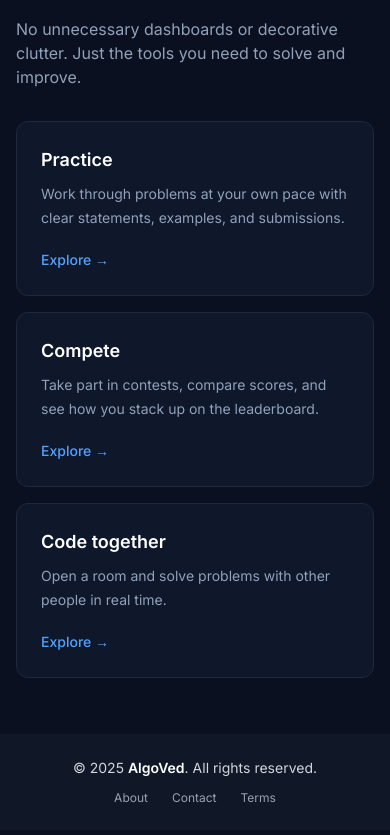
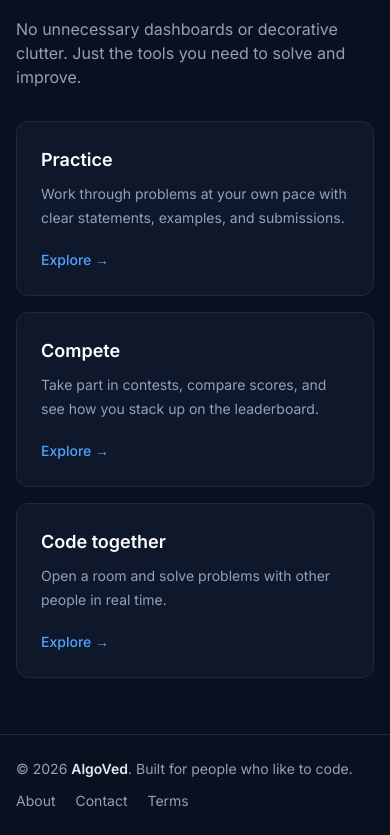
Before and after one commit to nanda2708/AlgoVed, a Next.js app in the folder frontend/: page / in a window 390 px wide. Shown: the part 1243-2078 px from the top of the page. Built offline with nearby package versions, Linux system fonts and the light colour scheme; no server answers.

Commit message:
style: make footer responsive and consistent

```diff
--- a/frontend/src/app/components/Footer.jsx
+++ b/frontend/src/app/components/Footer.jsx
@@ -1,13 +1,15 @@
+import Link from 'next/link';
+
 export default function Footer() {
   return (
-    <footer className="bg-gray-900 text-gray-300 py-6 mt-auto">
-      <div className="max-w-6xl mx-auto px-4 text-center text-sm">
-        <p>&copy; 2025 <span className="font-semibold text-white">AlgoVed</span>. All rights reserved.</p>
-        <div className="flex justify-center gap-6 mt-3 text-gray-400 text-xs">
-          <a href="/about" className="hover:text-white transition">About</a>
-          <a href="/contact" className="hover:text-white transition">Contact</a>
-          <a href="/terms" className="hover:text-white transition">Terms</a>
-        </div>
+    <footer className="mt-auto border-t border-slate-800 bg-[#0b1020] text-slate-400">
+      <div className="mx-auto flex max-w-7xl flex-col gap-3 px-4 py-6 text-sm sm:px-6 md:flex-row md:items-center md:justify-between lg:px-8">
+        <p>© 2026 <span className="font-semibold text-slate-200">AlgoVed</span>. Built for people who like to code.</p>
+        <nav className="flex flex-wrap gap-x-5 gap-y-2" aria-label="Footer navigation">
+          <Link href="/about" className="hover:text-white">About</Link>
+          <Link href="/contact" className="hover:text-white">Contact</Link>
+          <Link href="/terms" className="hover:text-white">Terms</Link>
+        </nav>
       </div>
     </footer>
   );
```
